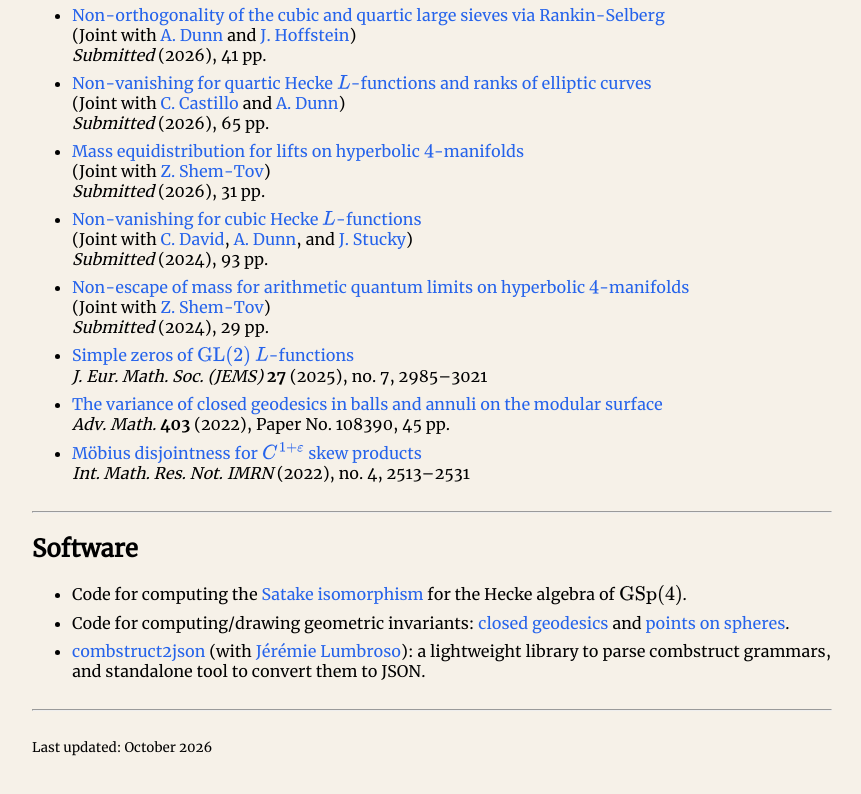
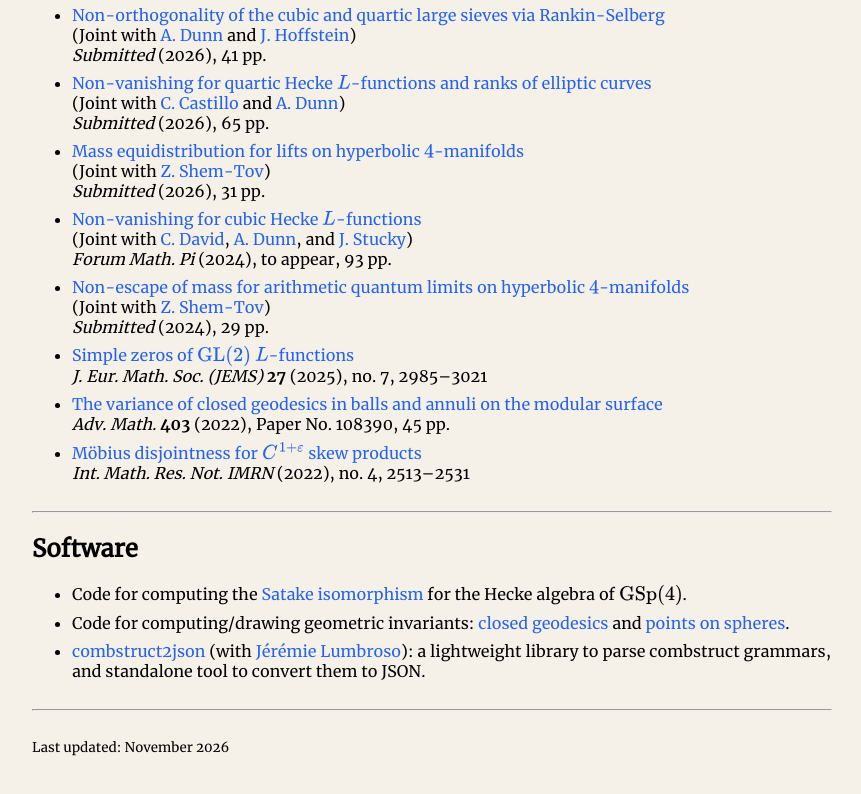
Before and after one commit to afaveri/afaveri.github.io, a plain HTML site: page index.html in a window 1280 px wide. Shown: the part 716-1510 px from the top of the page, without its empty margins (208-1069 px from the left). Drawn offline with nearby package versions, Linux system fonts and the light colour scheme.

Commit message:
November 2026

```diff
--- a/index.html
+++ b/index.html
@@ -132,7 +132,7 @@
         <li value="5">
             <a href="https://arxiv.org/abs/2410.03048" target="_blank" rel="noopener noreferrer">Non-vanishing for cubic Hecke $L$-functions</a> <br>
             (Joint with <a href="https://mypage.concordia.ca/mathstat/cdavid/" target="_blank" rel="noopener noreferrer">C. David</a>, <a href="https://alexjdunn.weebly.com/" target="_blank" rel="noopener noreferrer">A. Dunn</a>, and <a href="https://sites.gatech.edu/joshuastucky/" target="_blank" rel="noopener noreferrer">J. Stucky</a>) <br>
-            <em>Submitted</em> (2024), 93 pp.
+            <em>Forum Math. Pi</em> (2024), to appear, 93 pp.
         </li>
         <li value="4">
             <a href="https://arxiv.org/abs/2405.04221" target="_blank" rel="noopener noreferrer">Non-escape of mass for arithmetic quantum limits on hyperbolic $4$-manifolds</a> <br>
@@ -172,7 +172,7 @@
     <br>
     <p>
         <small>
-            Last updated: October 2026
+            Last updated: November 2026
         </small>
     </p>
 </body>
```
Also changed, not shown: 1 other file.
